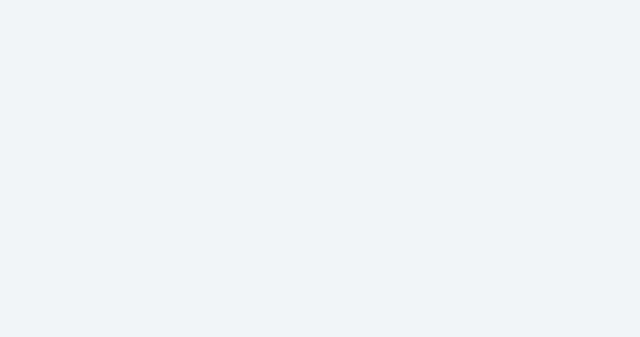
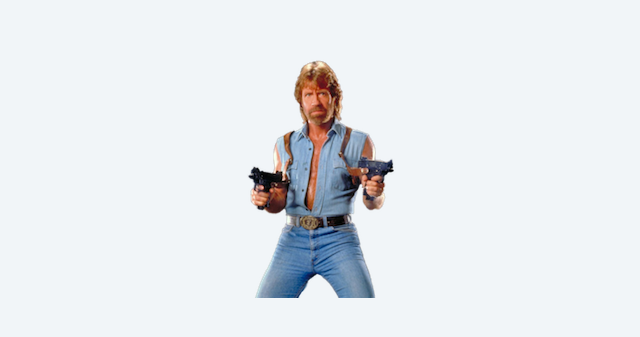
Before and after one commit to zainabturkmen/Chuck-norris-jokes, a plain HTML site: page index.html in a window 1280 px wide. Shown: the part 101-438 px from the top of the page, without its empty margins (319-959 px from the left). Drawn offline with Linux system fonts and the light colour scheme.

Commit message:
setting up

```diff
--- a/index.html
+++ b/index.html
@@ -7,7 +7,11 @@
   </head>
   <link rel="stylesheet" href="./styles.css" />
   <body>
-    <h1></h1>
+    <main>
+      <div class="container">
+        <img src="chuck.png" alt="chuck norris">
+      </div>
+    </main>
     <script src="./app.js"></script>
   </body>
 </html>
```
